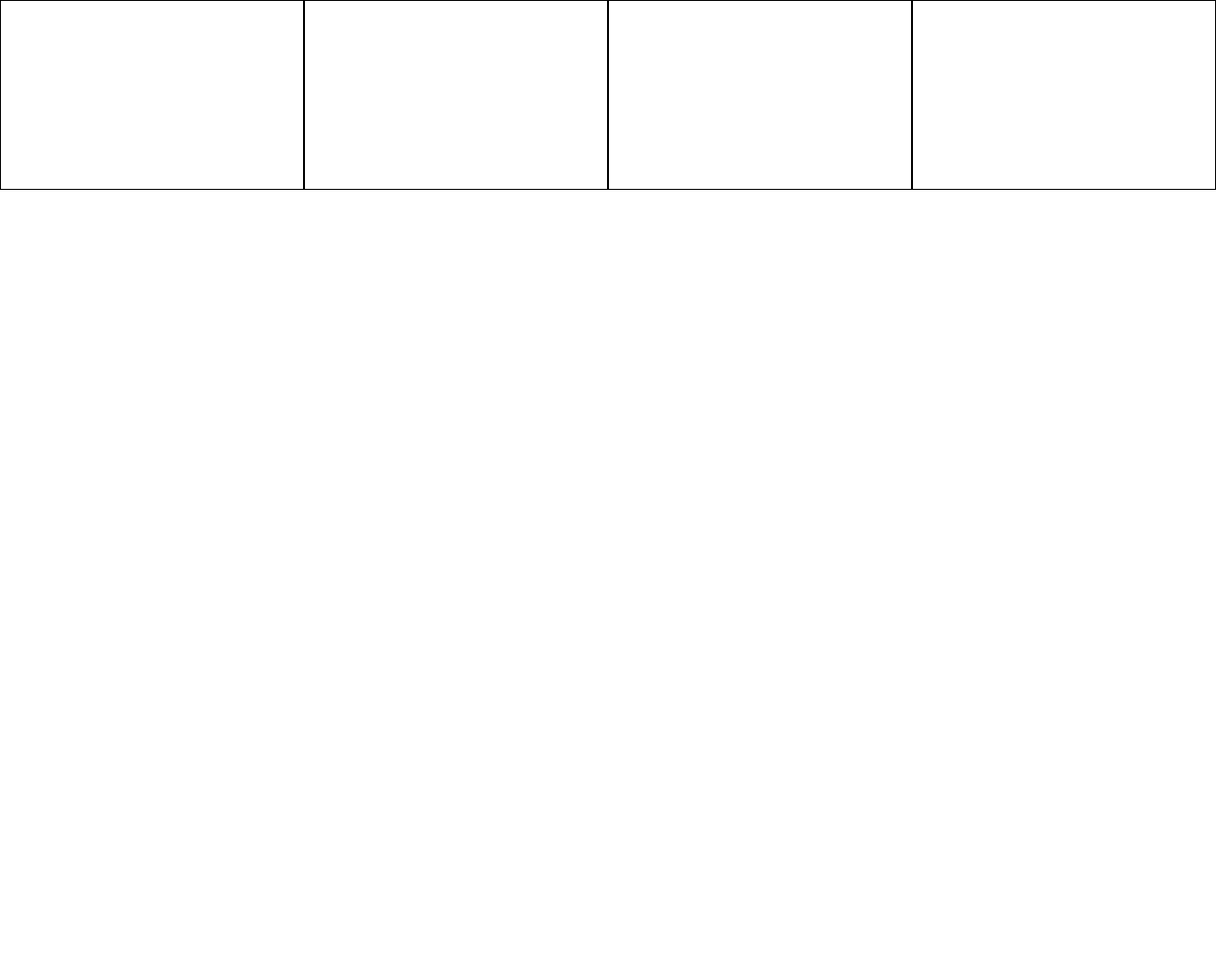
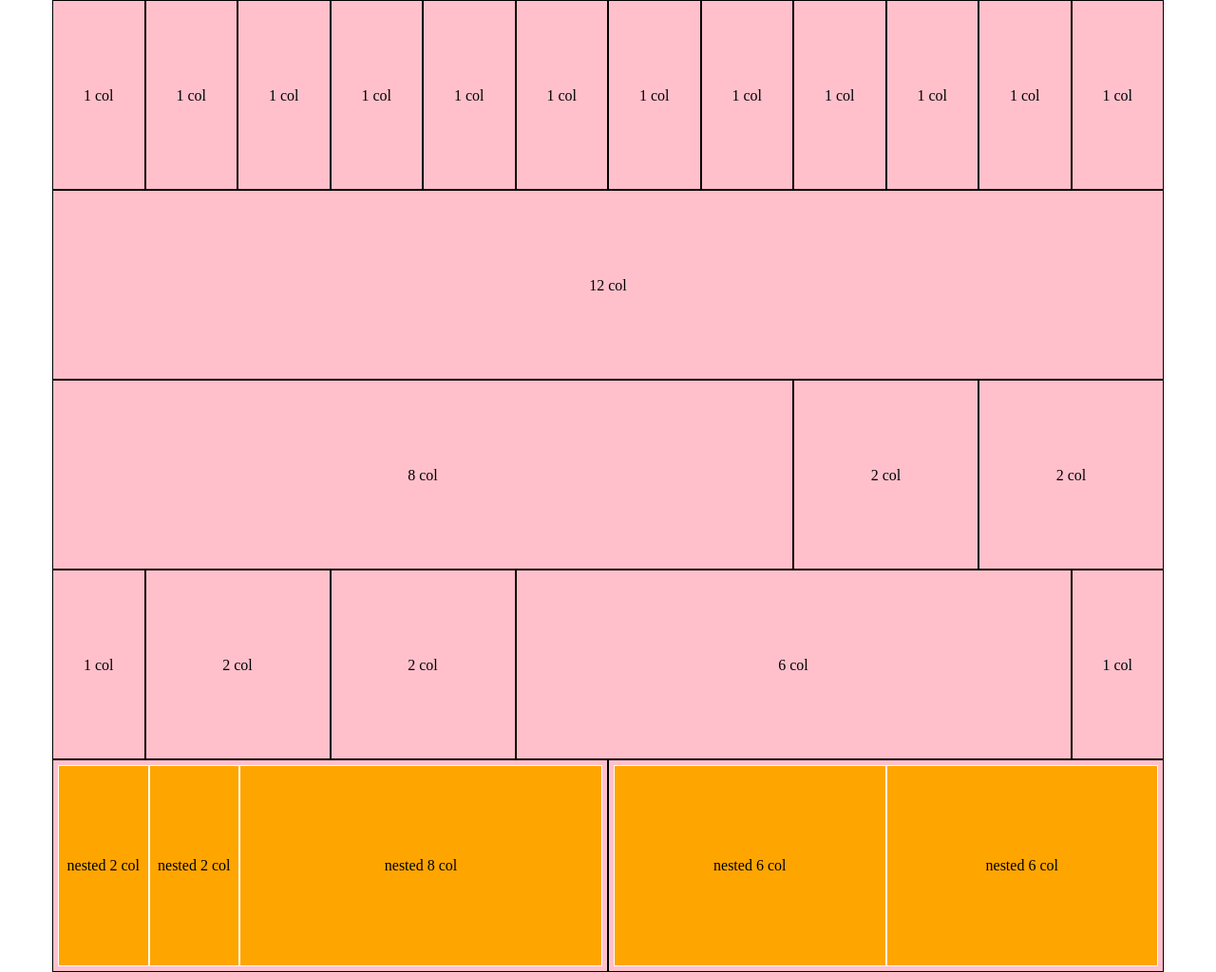
Before and after one commit to Valerio-De-Vivo/html-css-12bool, a plain HTML site: page index.html in a window 1280 px wide. Shown: the whole page at 95% size. Before the commit the page ends 800 px from the top, so only its background shows below. Drawn offline with Linux system fonts and the light colour scheme.

Commit message:
Finish, start bonus

```diff
--- a/css/framework.css
+++ b/css/framework.css
@@ -7,8 +7,6 @@
 
 [class*="col-"] {
   float: left;
-  border: 1px solid black;
-  height: 200px;
 }
 
 .col-1{
--- a/css/style.css
+++ b/css/style.css
@@ -3,3 +3,30 @@
   padding: 0;
   box-sizing: border-box;
 }
+
+.container{
+  max-width: 1170px;
+  margin: auto;
+}
+
+[class*="col-"] {
+  border: 1px solid black;
+  height: 200px;
+  line-height: 200px;
+  text-align: center;
+  background-color: pink;
+}
+
+.row.nested>div.col-6 {
+  height: 100%;
+  padding: 5px;
+  background-color: pink;
+  border: 1px solid black;
+}
+
+.row.nested>div.col-6 div {
+  height: 100%;
+  padding: 5px;
+  background-color: orange;
+  border: 1px solid white;
+}
--- a/index.html
+++ b/index.html
@@ -10,11 +10,55 @@
 </head>
 <body>
 
-  <div class="row">
-    <div class="col-3"></div>
-    <div class="col-3"></div>
-    <div class="col-3"></div>
-    <div class="col-3"></div>
+  <div class="container">
+
+    <div class="row">
+      <div class="col-1"><span>1 col</span></div>
+      <div class="col-1"><span>1 col</span></div>
+      <div class="col-1"><span>1 col</span></div>
+      <div class="col-1"><span>1 col</span></div>
+      <div class="col-1"><span>1 col</span></div>
+      <div class="col-1"><span>1 col</span></div>
+      <div class="col-1"><span>1 col</span></div>
+      <div class="col-1"><span>1 col</span></div>
+      <div class="col-1"><span>1 col</span></div>
+      <div class="col-1"><span>1 col</span></div>
+      <div class="col-1"><span>1 col</span></div>
+      <div class="col-1"><span>1 col</span></div>
+    </div>
+
+    <div class="row">
+      <div class="col-12"><span>12 col</span></div>
+    </div>
+
+    <div class="row">
+      <div class="col-8"> <span>8 col</span> </div>
+      <div class="col-2"> <span>2 col</span> </div>
+      <div class="col-2"> <span>2 col</span> </div>
+    </div>
+
+    <div class="row">
+      <div class="col-1"> <span>1 col</span> </div>
+      <div class="col-2"> <span>2 col</span> </div>
+      <div class="col-2"> <span>2 col</span> </div>
+      <div class="col-6"> <span>6 col</span> </div>
+      <div class="col-1"> <span>1 col</span> </div>
+    </div>
+
+    <div class="row nested">
+
+      <div class="col-6">
+        <div class="col-2"> <span>nested 2 col</span> </div>
+        <div class="col-2"> <span>nested 2 col</span> </div>
+        <div class="col-8"> <span>nested 8 col</span> </div>
+      </div>
+
+      <div class="col-6">
+        <div class="col-6"> <span>nested 6 col</span> </div>
+        <div class="col-6"> <span>nested 6 col</span> </div>
+      </div>
+    </div>
+
   </div>
 
 </body>
```
